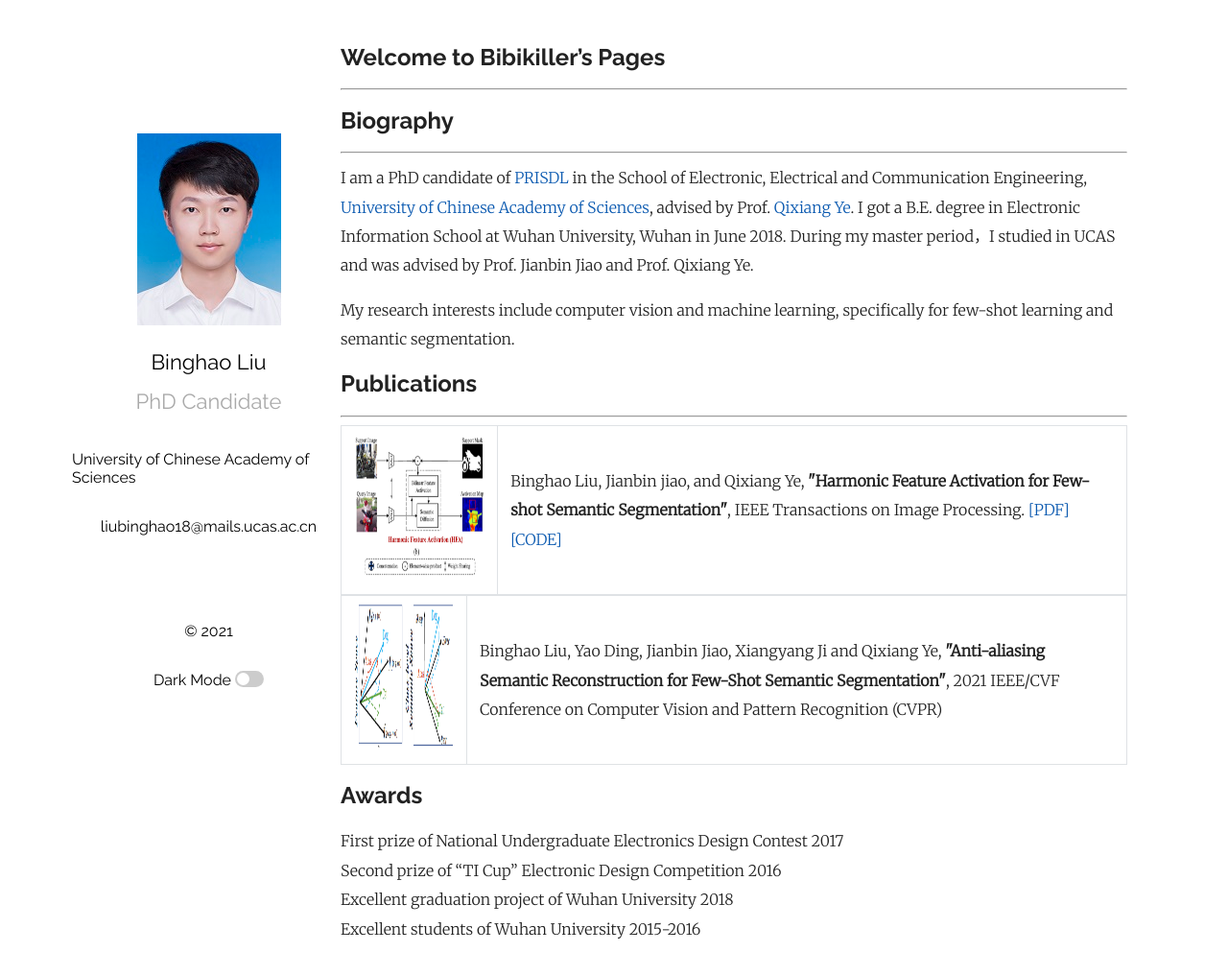
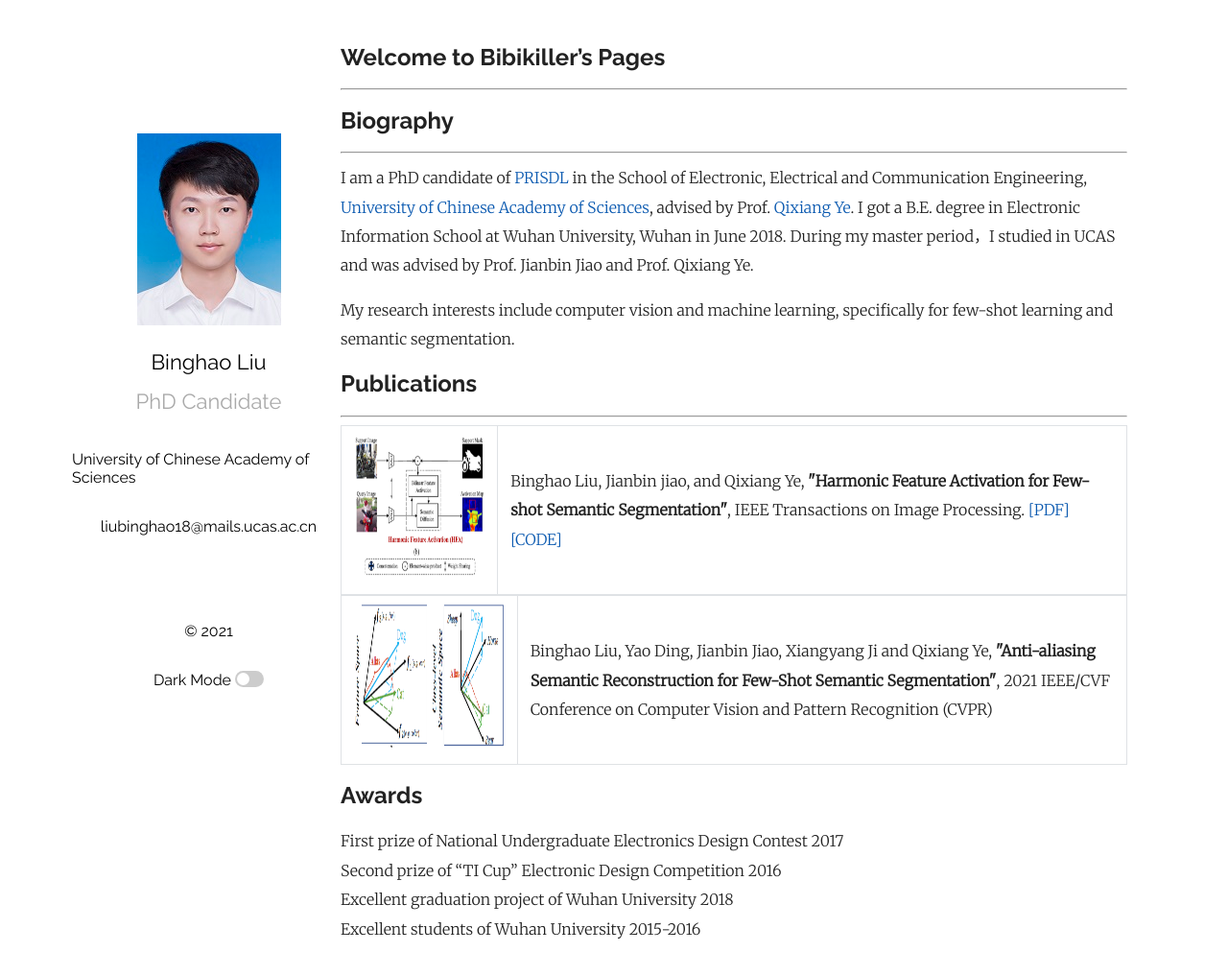
Before and after one commit to Bibikiller/Bibikiller.github.io, a Jekyll site: the page built from index.md, in a window 1280 px wide and 1028 px high. Shown: the top 1017 px of the window at 96% size. Built offline with Jekyll 4.4.1, drawn with Linux system fonts in a browser that asks for light colours; some web fonts are replaced; our own code applies the rules of GitHub Pages for plain Markdown files; a script that is not in the unit is left out; comment, search, counter and statistics services are not loaded.

Commit message:
Update index.md

```diff
--- a/index.md
+++ b/index.md
@@ -21,7 +21,7 @@ IEEE Transactions on Image Processing. <a href="https://ieeexplore.ieee.org/docu
 
 <table border="1">
 <tr>
-<td><img src="/ASR.png"  height="150" width="300"></td>
+<td><img src="/ASR.png"  height="150" width="500"></td>
 <td>Binghao Liu, Yao Ding, Jianbin Jiao, Xiangyang Ji and Qixiang Ye,
 <b>"Anti-aliasing Semantic Reconstruction for Few-Shot Semantic Segmentation"</b>,
 2021 IEEE/CVF Conference on Computer Vision and Pattern Recognition (CVPR)
```
